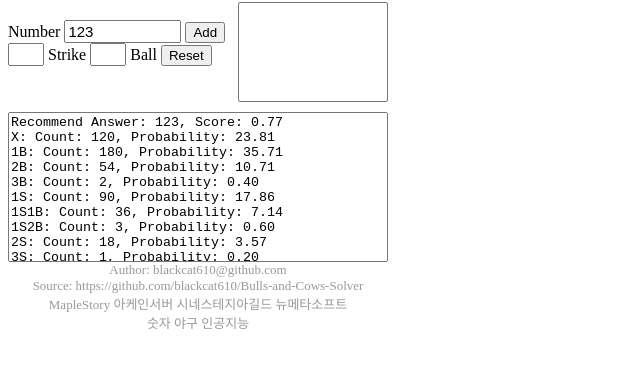
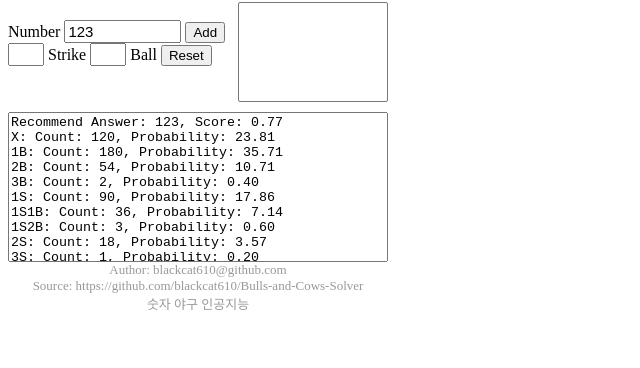
Before and after one commit to blackcat610/Bulls-and-Cows-Solver, a plain HTML site: page index.html in a window 1280 px wide. Shown: the part 64-432 px from the top of the page, without its empty margins (0-640 px from the left). Drawn offline with Linux system fonts and the light colour scheme.

Commit message:
Update index.html

```diff
--- a/index.html
+++ b/index.html
@@ -37,7 +37,7 @@
                 <div id="footer">
                     <textarea id="txt_answer" style="width:100%; height:150px; resize:none"></textarea>
                 </div>
-                <div id="real_footer" align="center"><font size="2" color="#999999">Author: blackcat610@github.com<br>Source: https://github.com/blackcat610/Bulls-and-Cows-Solver<br>MapleStory 아케인서버 시네스테지아길드 뉴메타소프트<br>숫자 야구 인공지능</font></div>
+                <div id="real_footer" align="center"><font size="2" color="#999999">Author: blackcat610@github.com<br>Source: https://github.com/blackcat610/Bulls-and-Cows-Solver<br>숫자 야구 인공지능</font></div>
             </div>
         </body>
     </form>
```
